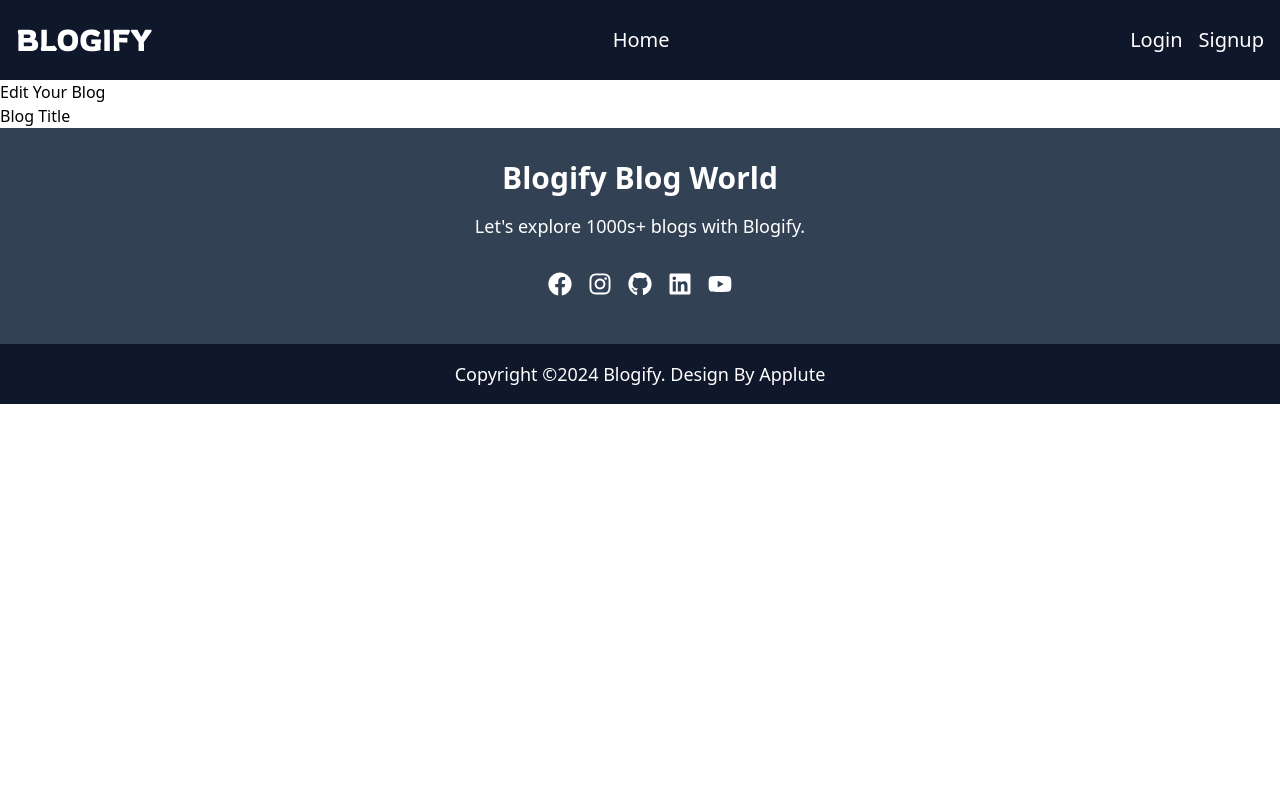
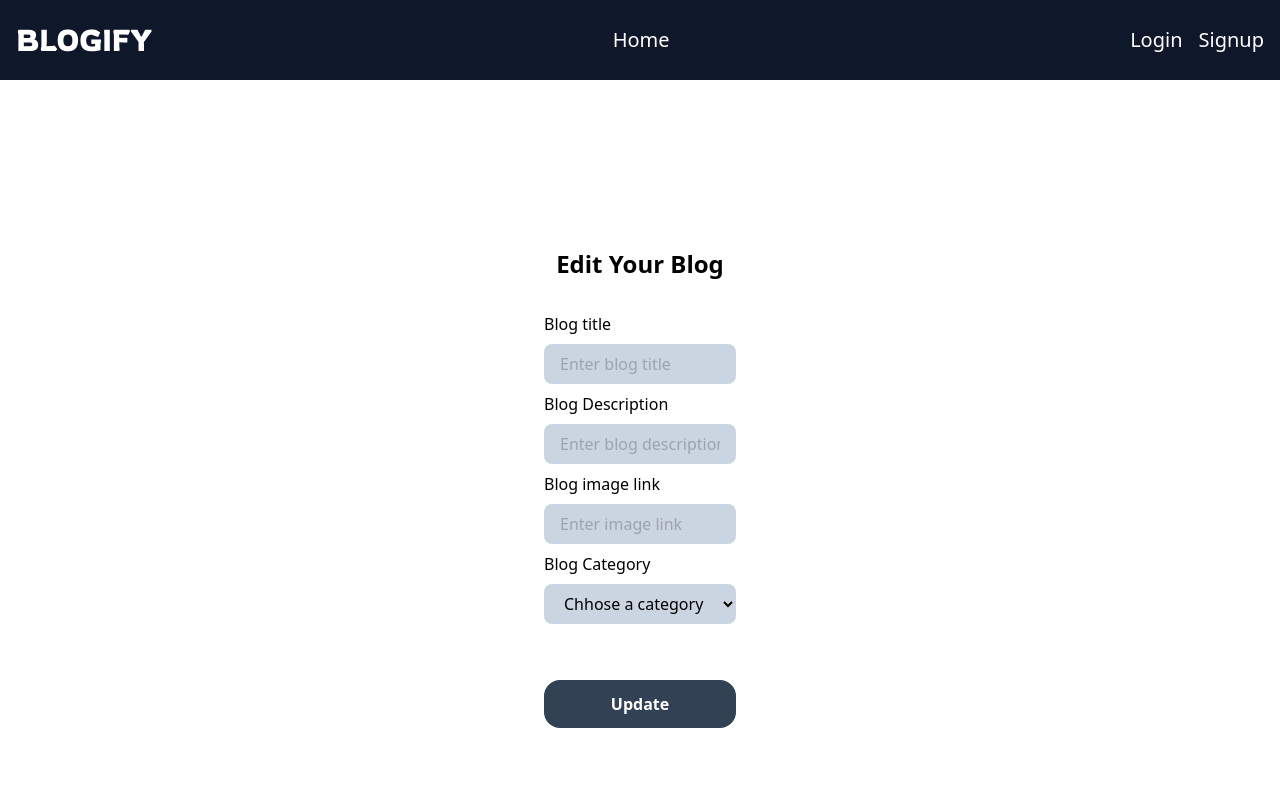
Before and after one commit to Chandan784/MERN-BLOG-APP, a React (Vite) app in the folder Blogify/: page /update-blog in a window 1280 px wide. Shown: the top 800 px of the page. Built offline with nearby package versions, Linux system fonts and the light colour scheme; no server answers.

Commit message:
update blog

```diff
--- a/Blogify/package.json
+++ b/Blogify/package.json
@@ -11,7 +11,10 @@
     "preview": "vite preview"
   },
   "dependencies": {
+    "@emotion/react": "^11.13.0",
+    "@emotion/styled": "^11.13.0",
     "@gsap/react": "^2.1.1",
+    "@mui/material": "^5.16.5",
     "gsap": "^3.12.5",
     "react": "^18.2.0",
     "react-dom": "^18.2.0",
--- a/Blogify/src/Component/Blogs/EditBlog.jsx
+++ b/Blogify/src/Component/Blogs/EditBlog.jsx
@@ -1,20 +1,91 @@
 import React from 'react'
+import { useRef } from 'react'
 
 function EditBlog() {
+  let titleRef = useRef();
+  let descriptionRef = useRef();
+  let imageRef = useRef();
+  let categoryRef = useRef();
 
 
-
+   function handelUpdateBlog(){
+      let title = titleRef.current.value;
+   }
 
 
   return (
-    <div>
-       <h1>Edit Your Blog</h1>
-       <form action="">
-        <label htmlFor=""> Blog Title</label>
-        <input type="text" />
-       </form>
+  <div className=" lg:px-96">
+    <div className="left w-full lg:w-full lg:h-screen bg-white flex flex-col justify-center items-center px-8 py-4 lg:px-40">
+      <h1 className=" text-black text-2xl font-bold my-8">
+        Edit Your Blog
+      </h1>
+    <form action="">
+      <label htmlFor="" className=" text-left w-full">
+        Blog title
+      </label>
+
+      <input
+        type="text"
+        id=" "
+        placeholder="Enter blog title"
+        ref={titleRef}
+        className=" w-full bg-slate-300  rounded-lg py-2 px-4 my-2  outline-slate-500"
+      />
+
+      <label htmlFor="" className=" w-full text-left">
+        Blog Description
+      </label>
+
+      <input
+        type="text"
+        id=" "
+        ref={descriptionRef}
+        placeholder="Enter blog description"
+        className="  w-full bg-slate-300  rounded-lg py-2 px-4 my-2  outline-slate-500"
+      />
+
+      <label htmlFor="" className=" w-full text-left">
+        Blog image link
+      </label>
+
+      <input
+        type="text"
+        id=" "
+        ref={imageRef}
+        placeholder="Enter image link"
+        className="  w-full bg-slate-300  rounded-lg py-2 px-4 my-2  outline-slate-500"
+      />
+
+      <label htmlFor="" className=" w-full text-left">
+        Blog Category
+      </label>
+
+      <select
+        name=""
+        id=""
+        ref={categoryRef}
+        className="  w-full bg-slate-300  rounded-lg py-2 px-4 my-2  outline-slate-700"
+      >
+        <option value="">Chhose a category</option>
+        <option value="Education">Education</option>
+        <option value="Coding">Coding</option>
+        <option value="Health">Health</option>
+        <option value="Technology">Technology</option>
+        <option value="Business">Business</option>
+      </select>
+      <div className=' flex  justify-center'>
+      <button
+          onClick={handelUpdateBlog}
+          className=" w-48  bg-slate-700   rounded-2xl py-3 px-4 my-4  text-white font-semibold mt-12  "
+        >
+          Update
+        </button>
+        </div>
+     </form>
+
     </div>
-  )
+  </div>
+);
 }
 
 export default EditBlog
--- a/Blogify/src/Component/Header/Header.jsx
+++ b/Blogify/src/Component/Header/Header.jsx
@@ -4,6 +4,9 @@ import { IoIosMenu } from "react-icons/io";
 import { RxCross2 } from "react-icons/rx";
 import AuthContext from "../Store/AuthStore";
 import { IoMdContact } from "react-icons/io";
+
+
+
 function Header() {
   let [display, SetDisplay] = useState("hidden");
   let [menu, setMenu] = useState(1);
@@ -55,7 +58,10 @@ function Header() {
           {authData.isLogin ? (
             <>
               <Link to="/profile" className="hover:text-green-700 text-4xl">
-                <IoMdContact />
+              <IoMdContact  className="profile"/>
+
+
+
               </Link>
               <Link onClick={handelLogoutBtn} className="hover:text-green-700">
                 Logout
--- a/package.json
+++ b/package.json
@@ -12,6 +12,9 @@
   "author": "",
   "license": "ISC",
   "dependencies": {
+    "@emotion/react": "^11.13.0",
+    "@emotion/styled": "^11.13.0",
+    "@mui/material": "^5.16.5",
     "@reduxjs/toolkit": "^2.2.1",
     "bcrypt": "^5.1.1",
     "colors": "^1.4.0",
@@ -26,7 +29,7 @@
     "morgan": "^1.10.0",
     "react-redux": "^9.1.0",
     "redux": "^5.0.1",
-    "vercel": "^33.6.1",
+    "vercel": "^32.3.0",
     "yup": "^1.4.0"
   },
   "description": "",
```
Also changed, not shown: 2 other files (tests, documents, lock files or other folders).
